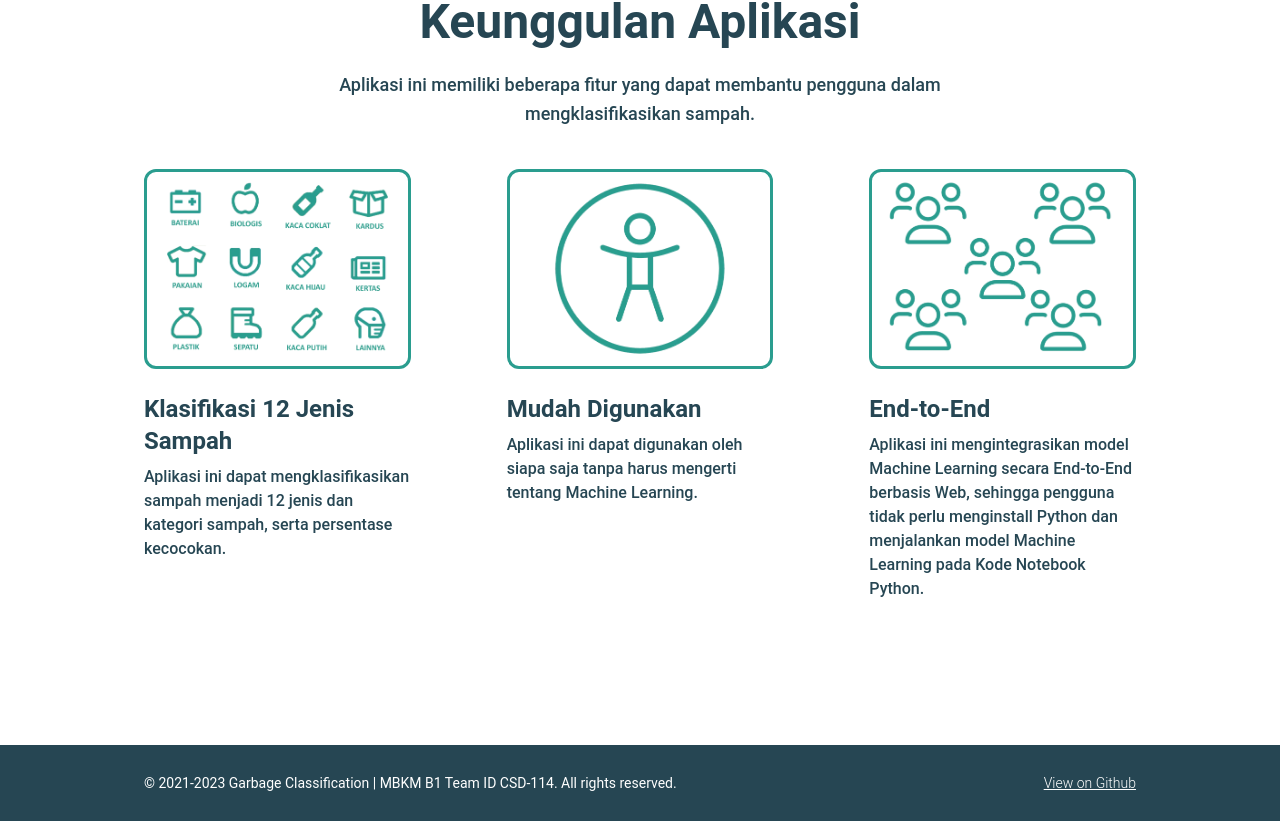
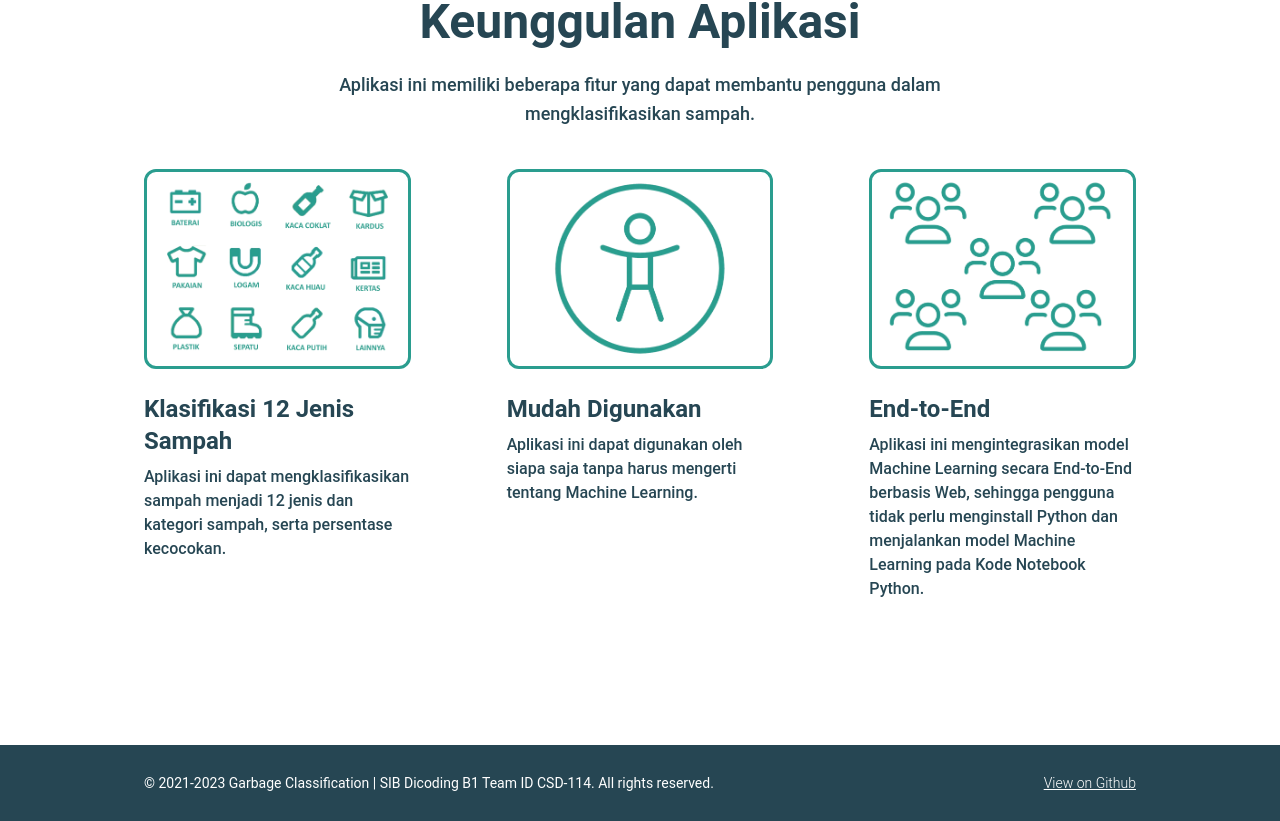
Before and after one commit to virgiawankusuma/Garbage-Classification, a React (Create React App) app: page / in a window 1280 px wide. Shown: the part 1987-2808 px from the top of the page. Built offline with nearby package versions, Linux system fonts and the light colour scheme.

Commit message:
refactor: Edit footer data, chore: Edit README.md

```diff
--- a/src/data/homeData.js
+++ b/src/data/homeData.js
@@ -67,7 +67,7 @@ const featured =
 
 const footer =
 {
-  copy: '© 2021-2023 Garbage Classification | MBKM B1 Team ID CSD-114. All rights reserved.',
+  copy: '© 2021-2023 Garbage Classification | SIB Dicoding B1 Team ID CSD-114. All rights reserved.',
   viewOnGithub: {
     title: 'View on Github',
     url: 'https://github.com/virgiawankusuma/Garbage-Classification'
```
Also changed, not shown: public/img/illustration.gif (added), 1 other file (tests, documents, lock files or other folders).
